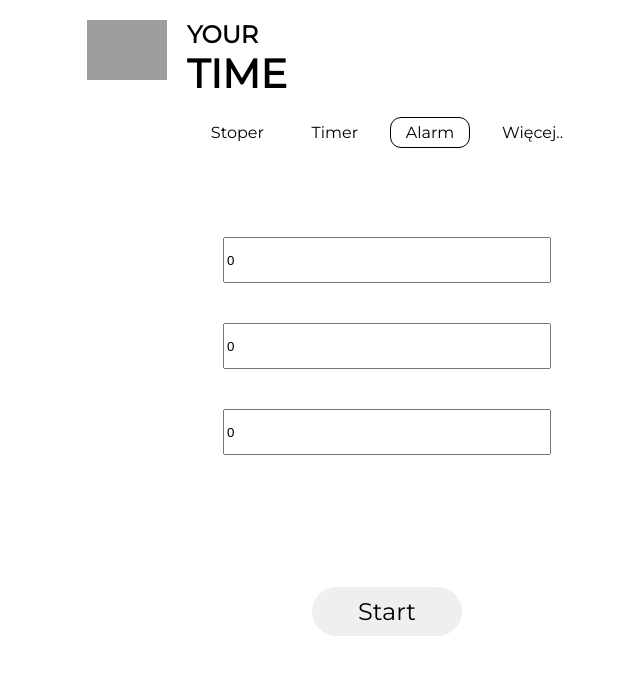
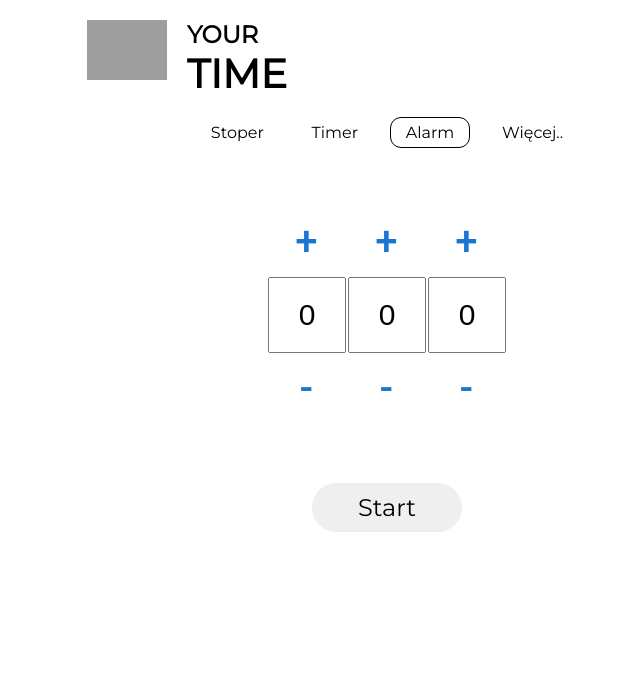
Before and after one commit to DawidDev/time_app, a React (Create React App) app: page / in a window 1280 px wide. Both pictures are taken after a click on the button "Alarm". Shown: the top 674 px of the page, without its empty margins (253-893 px from the left). Built offline with nearby package versions, Linux system fonts and the light colour scheme; grey boxes are pictures that could not be loaded; the HTML template or start-up script is replaced by a standard one.

Commit message:
Create buttons '+','-' and new logical in Alarm

```diff
--- a/package.json
+++ b/package.json
@@ -13,6 +13,7 @@
     "gh-pages": "^3.2.3",
     "react": "^17.0.2",
     "react-dom": "^17.0.2",
+    "react-resize-detector": "^7.0.0",
     "react-scripts": "4.0.3",
     "styled-components": "^5.3.3",
     "web-vitals": "^1.1.2"
--- a/src/Components/Alarm.js
+++ b/src/Components/Alarm.js
@@ -2,6 +2,7 @@ import React, {useState, useEffect} from 'react';
 import styled from "styled-components";
 
 import CircularProgress from '@mui/material/CircularProgress';
+import Button from '@mui/material/Button';
 
 const Container = styled.div`
     width: 100%;
@@ -11,7 +12,7 @@ const Container = styled.div`
     text-align: center;
     overflow: hidden;
 
-    button {
+    .btn_start {
         width: 150px;
         margin: 20px auto;
         font-size: 1.5rem;
@@ -25,14 +26,15 @@ const Container = styled.div`
 const ProgressCircleBox = styled.div`
     margin: 0 auto;
     position: relative;
-    height: 400px;
+    height: 350px;
+    width: 350px;
 
     p {
         position: absolute;
-        top: 80%;
+        top: 70%;
         left: 50%;
         transform: translate(-50%, -50%);
-        font-size: 1.5rem;
+        font-size: 20px;
     }
 `
 
@@ -42,7 +44,7 @@ const RemaningTimeBox = styled.div`
     top: 50%;
     left: 50%;
     transform: translate(-50%, -50%);
-    font-size: 5rem;
+    font-size: 70px;
 
     span {
         position: absolute;
@@ -55,22 +57,48 @@ const RemaningTimeBox = styled.div`
 
 const Form = styled.div`
    width: 100%;
-   height: 400px;
+   //height: 400px;
+   padding: 50px 0;
    display: flex;
-   flex-direction: column;
-   box-sizing: border-box;
-   padding: 50px;
+   justify-content: center;
 
+   .handle_Time_Box {
+       width: 80px;
+       display: flex;
+       flex-wrap: wrap-reverse;
+       justify-content: center;
+       align-items: center;
+   }
 
    input {
-       margin: 20px auto;
-       height: 2.5rem;
-       width: 20rem;
+       margin: 10px auto;
+       height: 70px;
+       width: 70px;
+       text-align: center;
+       font-size: 30px;
    }
+
+   button {
+        font-size: 40px;
+        width: 70px;
+        height: 50px;
+   }
+
+   // Ukrywanie strzałek pola input
+    input::-webkit-outer-spin-button,
+    input::-webkit-inner-spin-button {
+    -webkit-appearance: none;
+    margin: 0;
+    }
+
+    /* Firefox */
+    input[type=number] {
+    -moz-appearance: textfield;
+    }
+
 `
 
 const Alarm = () => {
-
     const [flag, setFlag] = useState(false)
 
     const [hours, setHours] = useState(0);
@@ -80,7 +108,6 @@ const Alarm = () => {
     const [progress, setProgress] = useState(0);
 
     const [secondsStart, setSecondsStart] = useState(0)
-     //console.log(secondsStart)
 
     const handleTime = (e) => {
         // Obsługa ustawiania wartości w formularzu
@@ -89,13 +116,14 @@ const Alarm = () => {
 
         switch (nameValue) {
             case "hours":
-                setHours(value)
+                value < 101 ? setHours(value) : setHours(60)
+                console.log("działam")
                 break;
             case "minutes":
-                setMinutes(value)
+                value < 60 ? setMinutes(value) : setMinutes(59)
                 break;
             case "seconds":
-                setSeconds(value)
+                value < 60 ? setSeconds(value) : setSeconds(59)
                 break;
             default:
                 break;
@@ -137,11 +165,42 @@ const Alarm = () => {
         setFlag(prevValue => !prevValue)
     }
 
+    const handleTimeButtons = (nameParametr, typeOperation) => {
+        switch (nameParametr) {
+            case 'hours':
+                if(typeOperation === '-' && hours > 0) setHours(prevValue => (prevValue*1) -1)
+                else if(typeOperation === '+' && hours < 100) setHours(prevValue => (prevValue*1) +1)
+                break;
+            case 'minutes':
+                if(typeOperation === '-' && minutes > 0) setMinutes(prevValue => (prevValue*1) -1)
+                else if(typeOperation === '+' && minutes < 59) setMinutes(prevValue => (prevValue*1) +1)
+                break;
+            case 'seconds':
+                if(typeOperation === '-' && seconds > 0) setSeconds(prevValue => (prevValue*1) -1)
+                else if(typeOperation === '+' && seconds < 59) setSeconds(prevValue => (prevValue*1) +1)
+                break;
+            default:
+                break;
+        }
+    }
+
     const form = (
         <Form>
-            <input type='number' min="0" name="hours" value={hours} onChange={handleTime} />
-            <input type='number' min="0" name="minutes" value={minutes} onChange={handleTime} />
-            <input type='number' min="0" name="seconds" value={seconds} onChange={handleTime} />
+            <div className='handle_Time_Box'>
+                <Button onClick={handleTimeButtons.bind(this, 'hours', '-')}>-</Button>
+                    <input type='number' min="0" max="60" name="hours" value={hours} onChange={handleTime} />
+                <Button onClick={handleTimeButtons.bind(this, 'hours', '+')}>+</Button>
+            </div>
+            <div className='handle_Time_Box'>
+                <Button onClick={handleTimeButtons.bind(this, 'minutes', '-')}>-</Button>
+                    <input type='number' min="0" name="minutes" value={minutes} onChange={handleTime} />
+                <Button onClick={handleTimeButtons.bind(this, 'minutes', '+')}>+</Button>
+            </div>
+            <div className='handle_Time_Box'>
+                <Button onClick={handleTimeButtons.bind(this, 'seconds', '-')}>-</Button>
+                    <input type='number' min="0" name="seconds" value={seconds} onChange={handleTime} />
+                <Button onClick={handleTimeButtons.bind(this, 'seconds', '+')}>+</Button>
+            </div>
         </Form>
     )
 
@@ -160,9 +219,9 @@ const Alarm = () => {
                 <CircularProgress
                 sx={{
                     color: 'black',
-                    margin: '0 auto'
+                    margin: '0 auto',
                 }}
-                size={400}
+                size={350}
                 thickness={0.6}
                 variant="determinate" value={progress} />
                 <CircularProgress
@@ -173,7 +232,7 @@ const Alarm = () => {
                     left: '0',
                     zIndex: '-1'
                 }}
-                size={400}
+                size={350}
                 thickness={0.5}
                 variant="determinate" value={100} />
             {displayRemaningTime}
@@ -192,7 +251,7 @@ const Alarm = () => {
     return (
         <Container>
             {flag ? progressBox : form}
-            <button onClick={startFunction }>{flag ? "Stop" : "Start"}</button>
+            <button className='btn_start' onClick={startFunction }>{flag ? "Stop" : "Start"}</button>
         </Container>
      );
 }
```
Also changed, not shown: 1 other file (tests, documents, lock files or other folders).
